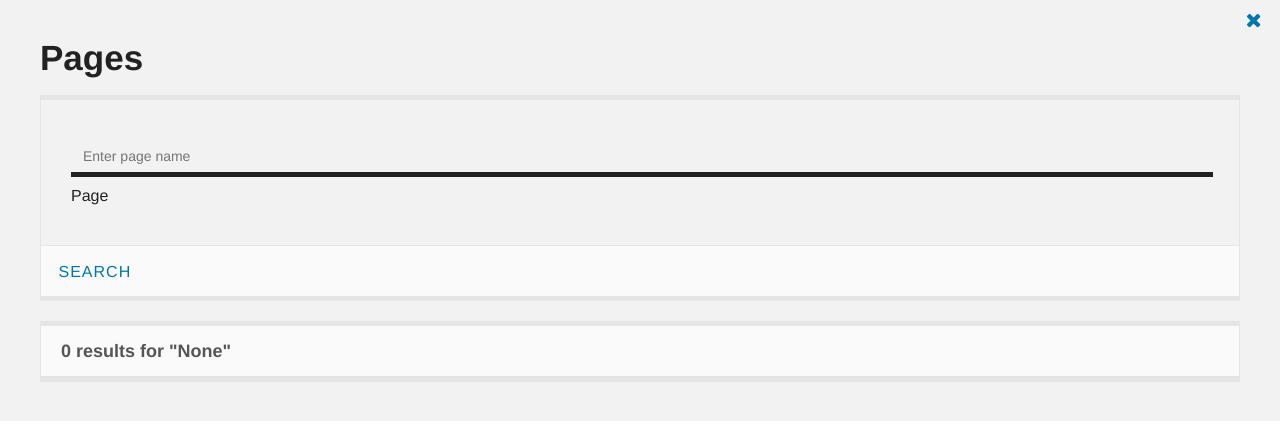
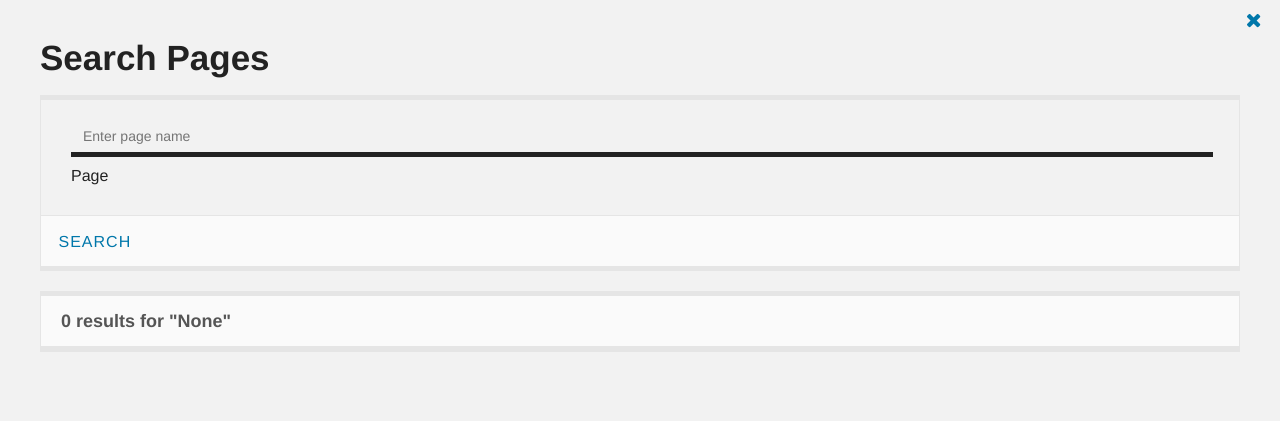
Before and after one commit to kvnlnt/tekt, a Flask app: template tekt/templates/pages/search.html in a window 1280 px wide. Shown: the top 421 px of the page. Run offline with Flask 2, Linux system fonts and the light colour scheme; the template is opened without the code that fills it: values that come from a table or form of the project are taken from there, others are empty; some libraries are stand-ins or nearby versions.

Commit message:
iframe selector

```diff
--- a/tekt/static/styles/patterns/_cards.scss
+++ b/tekt/static/styles/patterns/_cards.scss
@@ -29,7 +29,7 @@
     .footer {
         background-color: lighten($white, 3);
         border-top:1px solid darken($white, 5);
-        @include rem(margin-top, 0);
+        @include rem(margin-top, 3);
         @include rem(line-height, 5);
         @include rem(font-size, 1.8);
         color:lighten($black, 20);
--- a/tekt/static/styles/patterns/_forms.scss
+++ b/tekt/static/styles/patterns/_forms.scss
@@ -6,10 +6,7 @@
     fieldset {
         border: 0;
         margin: 0;
-        @include rem(padding, 4, 0);
-    }
-    fieldset + fieldset {
-        @include rem(padding, 0, 0, 2);
+        @include rem(padding, 2, 0, 0);
     }
     label {
         @include rem(font-size, 1.6);
--- /dev/null
+++ b/tekt/static/styles/patterns/_iframes.scss
@@ -0,0 +1,3 @@
+iframe {
+    border:0;
+}
--- a/tekt/static/styles/styles.scss
+++ b/tekt/static/styles/styles.scss
@@ -14,6 +14,7 @@
 @import "patterns/lists";
 @import "patterns/tables";
 @import "patterns/typography";
+@import "patterns/iframes";
 
 // constructs
 @import "patterns/forms";
--- a/tekt/templates/pages/search.html
+++ b/tekt/templates/pages/search.html
@@ -3,7 +3,7 @@
 
 {% block body %}
 <a class="button close_iframe"><i class="fa fa-times"></i></a>
-<h1>Pages</h1>
+<h1>Search Pages</h1>
 
 <form method="post" action="{{ url_for('.search_pages') }}" class="card">
     <div class="body">
```
Also changed, not shown: tekt/static/scripts/selector.js (+8 -3 lines), tekt/static/assets/scripts.min.js, tekt/static/assets/styles.min.css, 2 other files.
